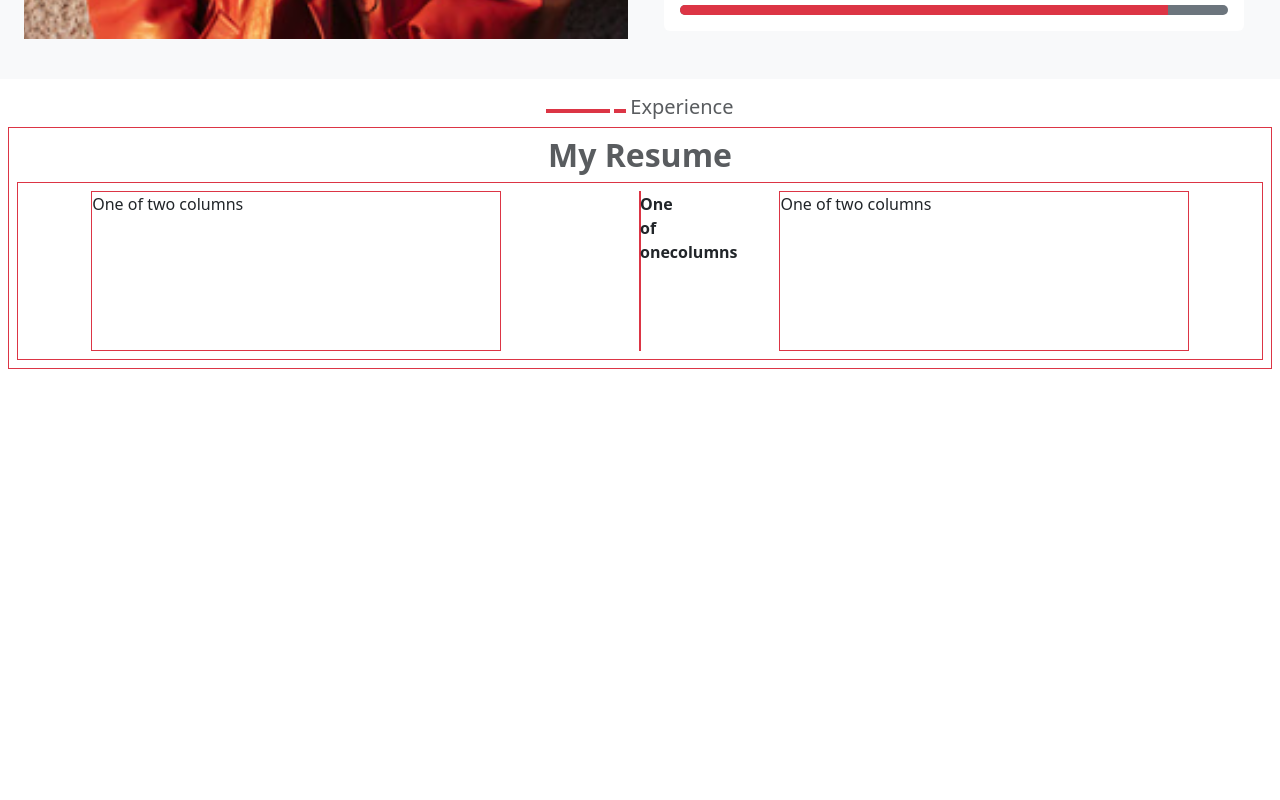
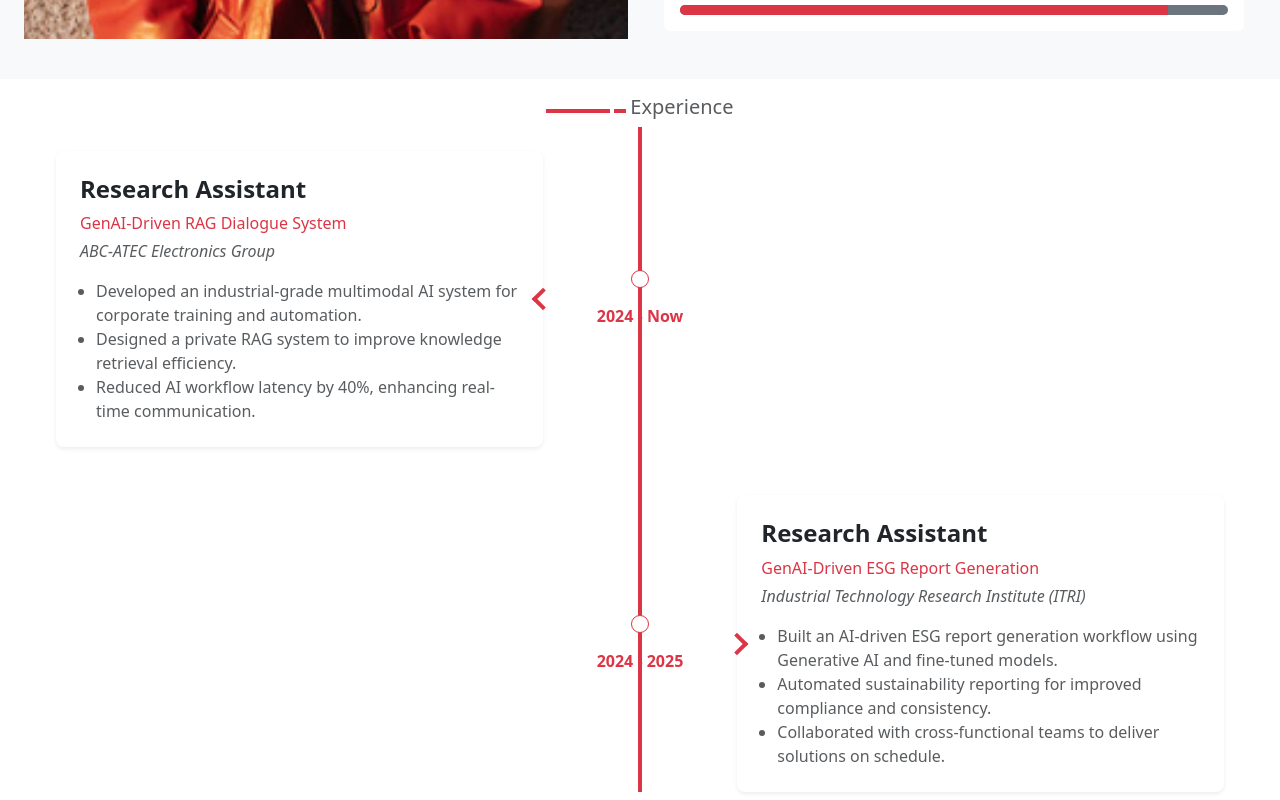
Before and after one commit to johnjerry8749/portflio, a React (Vite) app in the folder frontend/: page / in a window 1280 px wide. Shown: the part 1977-2777 px from the top of the page. Before the commit the page ends 2354 px from the top, so only its background shows below. Built offline with nearby package versions, Linux system fonts and the light colour scheme.

Commit message:
Refactor Experience component to enhance layout and improve resume presentation

```diff
--- a/frontend/src/components/Experince.jsx
+++ b/frontend/src/components/Experince.jsx
@@ -40,26 +40,107 @@ const Experience = () => {
         <h3 className="fs-5 text-dark text-muted">Experience</h3>
       </div>
 
-      <div className="position-relative  px-3 px-lg-5">
+      <div className="position-relative px-3 px-lg-5">
         <div
           className="d-none d-lg-block position-absolute top-0 start-50 translate-middle-x bg-danger"
           style={{ width: "4px", height: "100%" }}
         />
-      </div>
-      <div className=" p-2 p-lg-2  border border-danger ">
-        <h1 className="fs-2 text-dark text-center fw-bolder text-muted">
-          My Resume
-        </h1>
-        <div className="row d-flex justify-content-center gap-3 m-auto flex-wrap">
-          <div className=" p-2 border border-danger d-flex justify-content-around gap-2 ">
-            <div class="col-4 border border-danger">One of two columns</div>
-            <div class="col-4 border border-danger fw-bolder bg-danger" style={{width:"2px", height:"160px"}}>One of onecolumns</div>
-            <div class="col-4 border border-danger">One of two columns</div>
-          </div>
+
+        <div className="d-flex flex-column gap-5 pt-4">
+          {items.map((item, index) => (
+            <div key={index} className="row gx-0 align-items-center">
+              {item.side === "left" ? (
+                <>
+                  <div className="col-12 col-lg-5 d-flex justify-content-lg-end">
+                    <div className="position-relative" style={{ width: "100%", maxWidth: "540px" }}>
+                      <div className="card shadow-sm border-0 rounded-3 p-4" style={{ minHeight: "220px" }}>
+                        <div className="d-flex d-lg-none mb-3 justify-content-center">
+                          <span className="badge bg-danger text-uppercase">{item.date}</span>
+                        </div>
+                        <h4 className="fs-4 fw-bold">{item.title}</h4>
+                        <p className="text-danger mb-1">{item.subtitle}</p>
+                        <p className="text-muted mb-3 fst-italic">{item.company}</p>
+                        <ul className="mb-0 text-muted" style={{ paddingLeft: "1rem" }}>
+                          {item.details.map((detail, detailIndex) => (
+                            <li key={detailIndex}>{detail}</li>
+                          ))}
+                        </ul>
+                      </div>
+                      <div
+                        className="d-none d-lg-block position-absolute"
+                        style={{
+                          width: "16px",
+                          height: "16px",
+                          backgroundColor: "#fff",
+                          borderLeft: "4px solid #dc3545",
+                          borderBottom: "4px solid #dc3545",
+                          top: "50%",
+                          right: "-8px",
+                          transform: "translateY(-50%) rotate(45deg)",
+                        }}
+                      />
+                    </div>
+                  </div>
+
+                  <div className="col-12 col-lg-2 d-none d-lg-flex justify-content-center">
+                    <div className="d-flex flex-column align-items-center text-center">
+                      <div className="rounded-circle border border-danger bg-white" style={{ width: "18px", height: "18px", zIndex: 2 }} />
+                      <span className="mt-3 text-danger fw-semibold">{item.date}</span>
+                    </div>
+                  </div>
+
+                  <div className="d-none d-lg-block col-lg-5" />
+                </>
+              ) : (
+                <>
+                  <div className="d-none d-lg-block col-lg-5" />
+
+                  <div className="col-12 col-lg-2 d-none d-lg-flex justify-content-center">
+                    <div className="d-flex flex-column align-items-center text-center">
+                      <div className="rounded-circle border border-danger bg-white" style={{ width: "18px", height: "18px", zIndex: 2 }} />
+                      <span className="mt-3 text-danger fw-semibold">{item.date}</span>
+                    </div>
+                  </div>
+
+                  <div className="col-12 col-lg-5 d-flex justify-content-lg-start">
+                    <div className="position-relative" style={{ width: "100%", maxWidth: "540px" }}>
+                      <div className="card shadow-sm border-0 rounded-3 p-4" style={{ minHeight: "220px" }}>
+                        <div className="d-flex d-lg-none mb-3 justify-content-center">
+                          <span className="badge bg-danger text-uppercase">{item.date}</span>
+                        </div>
+                        <h4 className="fs-4 fw-bold">{item.title}</h4>
+                        <p className="text-danger mb-1">{item.subtitle}</p>
+                        <p className="text-muted mb-3 fst-italic">{item.company}</p>
+                        <ul className="mb-0 text-muted" style={{ paddingLeft: "1rem" }}>
+                          {item.details.map((detail, detailIndex) => (
+                            <li key={detailIndex}>{detail}</li>
+                          ))}
+                        </ul>
+                      </div>
+                      <div
+                        className="d-none d-lg-block position-absolute"
+                        style={{
+                          width: "16px",
+                          height: "16px",
+                          backgroundColor: "#fff",
+                          borderRight: "4px solid #dc3545",
+                          borderTop: "4px solid #dc3545",
+                          top: "50%",
+                          left: "-8px",
+                          transform: "translateY(-50%) rotate(45deg)",
+                        }}
+                      />
+                    </div>
+                  </div>
+                </>
+              )}
+            </div>
+          ))}
         </div>
       </div>
     </div>
   );
 };
 
+
 export default Experience;
```
